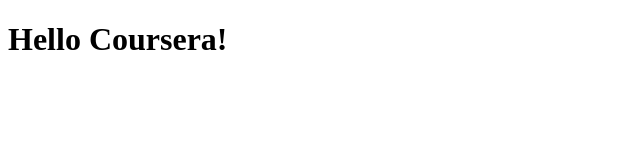
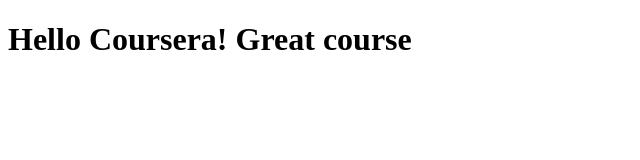
Before and after one commit to mellmelx/Coursera-Test, a plain HTML site: page site/index.html in a window 1280 px wide. Shown: the whole page, without its empty margins (0-640 px from the left). Drawn offline with Linux system fonts and the light colour scheme.

Commit message:
Small addition to our page content.

```diff
--- a/site/index.html
+++ b/site/index.html
@@ -6,6 +6,6 @@
 	<title>Hello Coursera!</title>
 </head>
 <body>
-<h1>Hello Coursera!</h1>
+<h1>Hello Coursera! Great course </h1>
 </body>
 </html>
```
